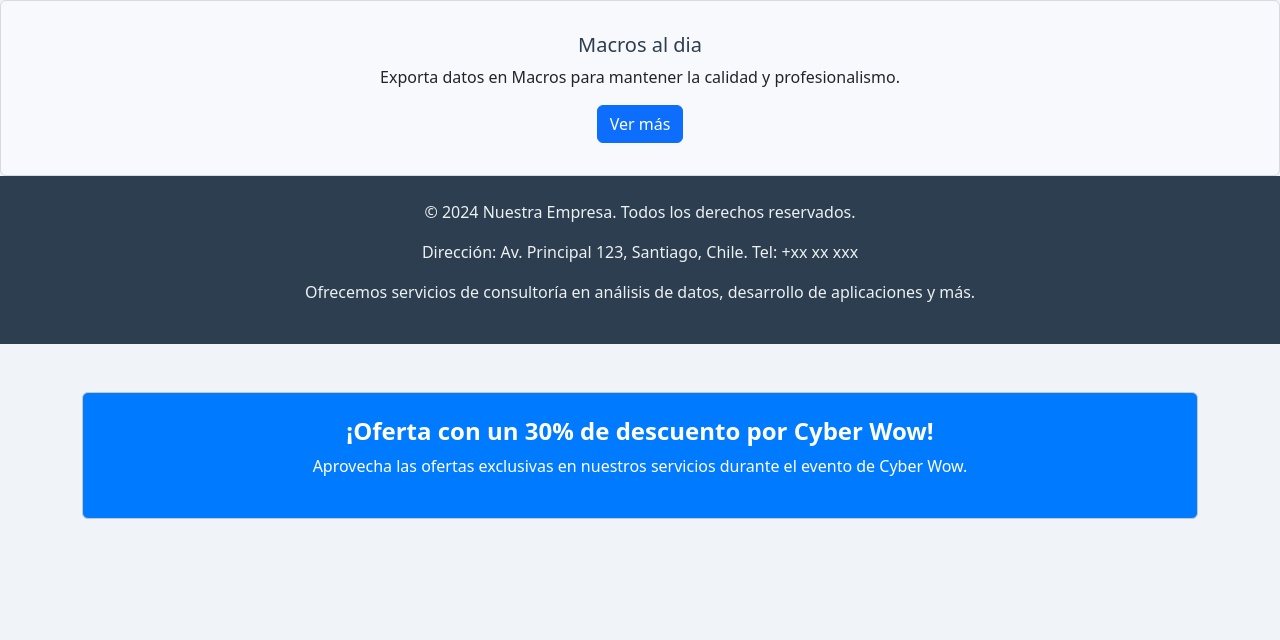
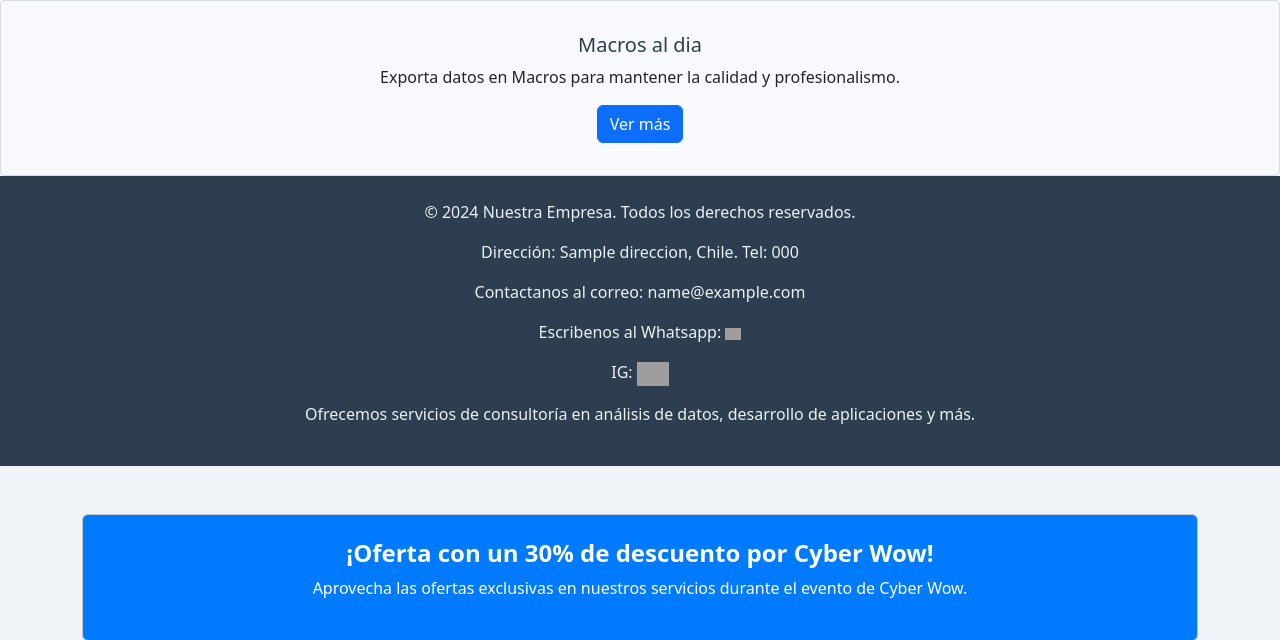
Before and after one commit to lokcito/datafuntastics, a Python web app: template templates/sheetmarker/macros.html in a window 1280 px wide. Shown: the part 56-696 px from the top of the page. Run offline with Jinja, Linux system fonts and the light colour scheme; the template is opened without the code that fills it: most values are stand-ins (such as "Sample title", 1, 10 or a date in 2020); grey boxes are pictures that could not be loaded.

Commit message:
direccion

```diff
--- a/templates/layout_sheetmarker.html
+++ b/templates/layout_sheetmarker.html
@@ -68,7 +68,18 @@
     <footer class="text-center py-4">
         <div class="container">
             <p>&copy; 2024 Nuestra Empresa. Todos los derechos reservados.</p>
-            <p>Dirección: Av. Principal 123, Santiago, Chile. Tel: +xx xx xxx</p>
+            <p>Dirección: {{ static_values.direccion }}, Chile. Tel: {{ static_values.telefono }}</p>
+            <p>Contactanos al correo: {{ static_values.email }}</p>
+            <p>Escribenos al Whatsapp:
+                <a href="https://wa.me/{{ static_values.whatsapp }}">
+                    <img width="16" src="https://cdn3.iconfinder.com/data/icons/2018-social-media-logotypes/1000/2018_social_media_popular_app_logo-whatsapp-512.png">
+                </a>
+            </p>
+            <p>IG:
+                <a href="{{ static_values.ig }}">
+                    <img width="32" src="https://cdn1.iconfinder.com/data/icons/2019-social-media/512/social_media-04-256.png">
+                </a>
+            </p>
             <p>Ofrecemos servicios de consultoría en análisis de datos, desarrollo de aplicaciones y más.</p>
         </div>
     </footer>
```
Also changed, not shown: sheetmarker/views.py (+18 -3 lines).
